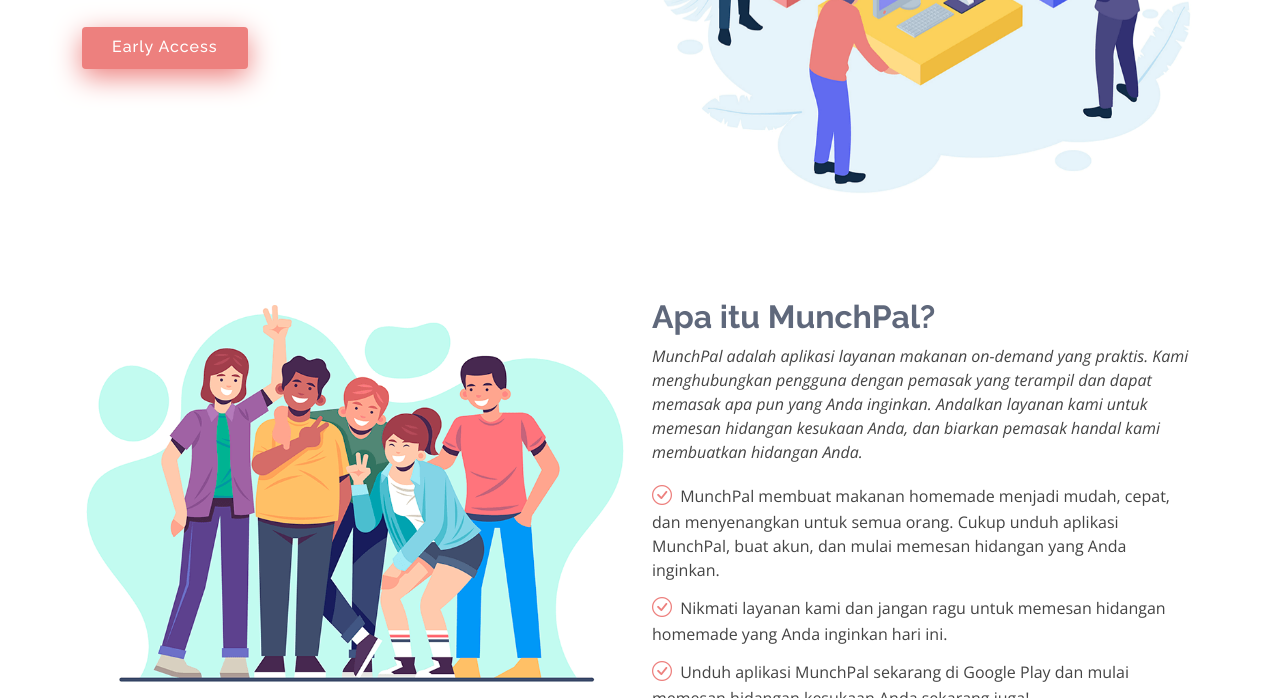
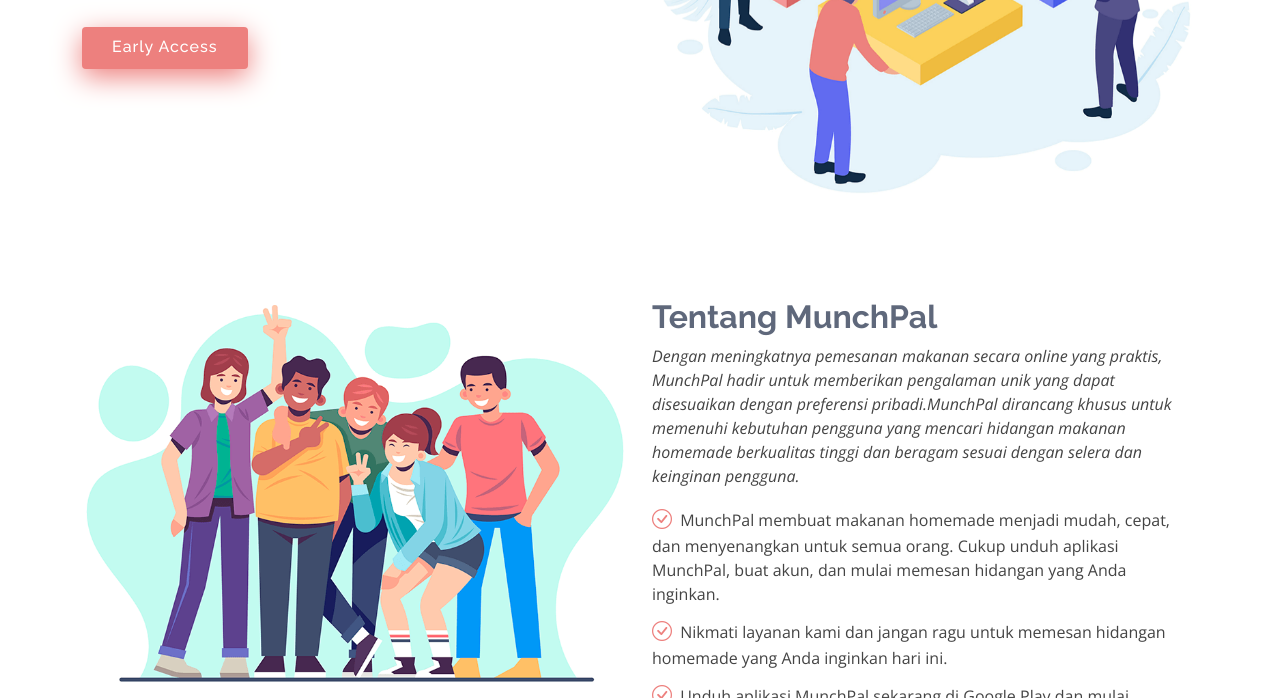
Before and after one commit to munchpal-tech/munchpal.github.io, a plain HTML site: page index.html in a window 1280 px wide. Shown: the part 402-1100 px from the top of the page. Drawn offline with nearby package versions, Linux system fonts and the light colour scheme.

Commit message:
improvement

```diff
--- a/index.html
+++ b/index.html
@@ -107,13 +107,14 @@
               <img src="assets/img/about.png" class="img-fluid" alt="" />
             </div>
             <div class="col-lg-6 pt-4 pt-lg-0 content">
-              <h3>Apa itu MunchPal?</h3>
+              <h3>Tentang MunchPal</h3>
               <p class="fst-italic">
-                MunchPal adalah aplikasi layanan makanan on-demand yang praktis.
-                Kami menghubungkan pengguna dengan pemasak yang terampil dan
-                dapat memasak apa pun yang Anda inginkan. Andalkan layanan kami
-                untuk memesan hidangan kesukaan Anda, dan biarkan pemasak handal
-                kami membuatkan hidangan Anda.
+                Dengan meningkatnya pemesanan makanan secara online yang
+                praktis, MunchPal hadir untuk memberikan pengalaman unik yang
+                dapat disesuaikan dengan preferensi pribadi.MunchPal dirancang
+                khusus untuk memenuhi kebutuhan pengguna yang mencari hidangan
+                makanan homemade berkualitas tinggi dan beragam sesuai dengan
+                selera dan keinginan pengguna.
               </p>
               <ul>
                 <li>
```
